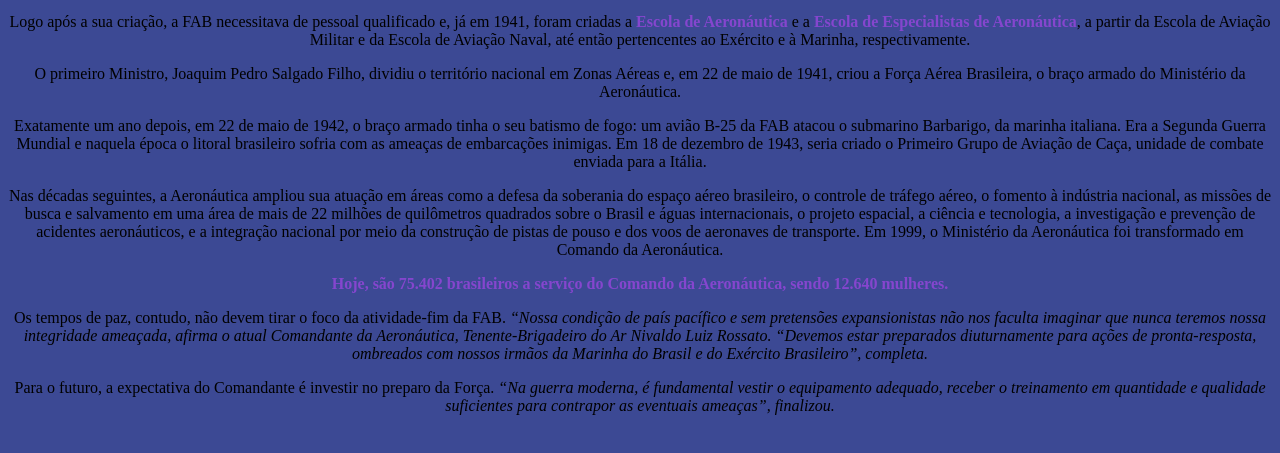
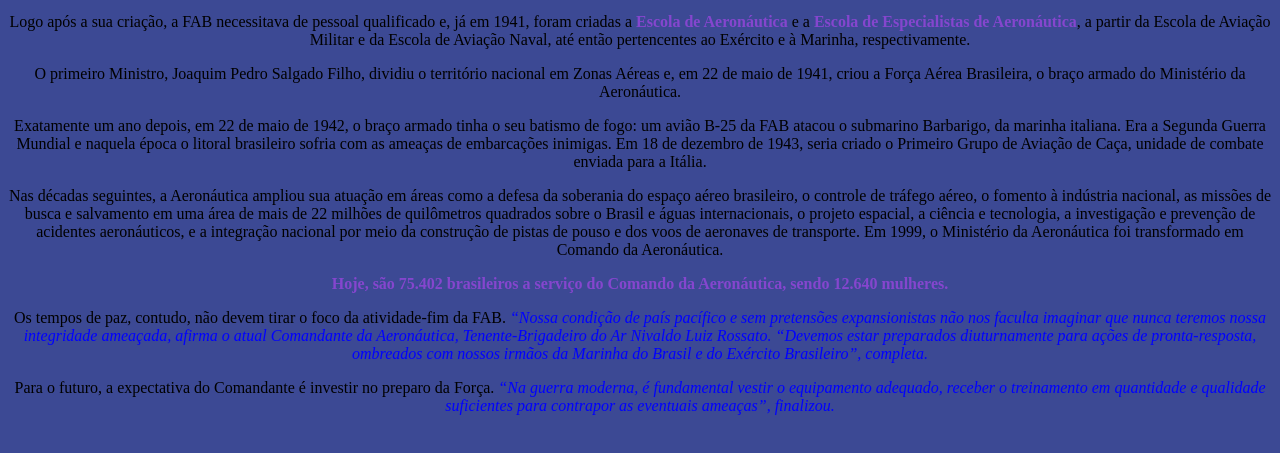
Before and after one commit to eloaisabelle/prova, a plain HTML site: page index.html in a window 1280 px wide. Shown: the part 119-572 px from the top of the page. Drawn offline with Linux system fonts and the light colour scheme.

Commit message:
tttttttttttt

```diff
--- a/style.css
+++ b/style.css
@@ -29,3 +29,6 @@ strong {
 #em {
     font-size: larger;
 }
+em {
+    color: blue;
+}
```
